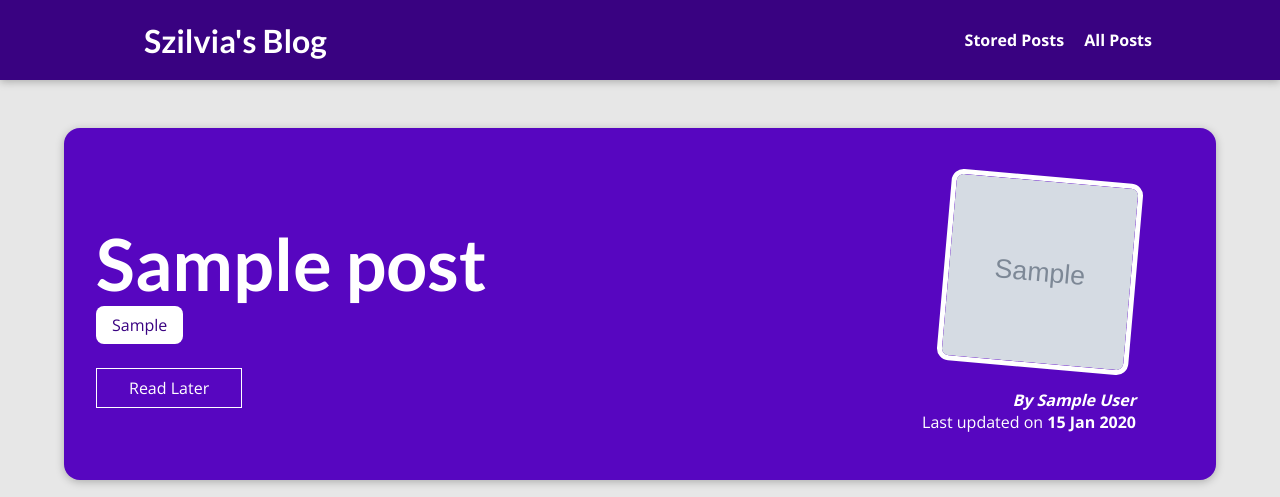
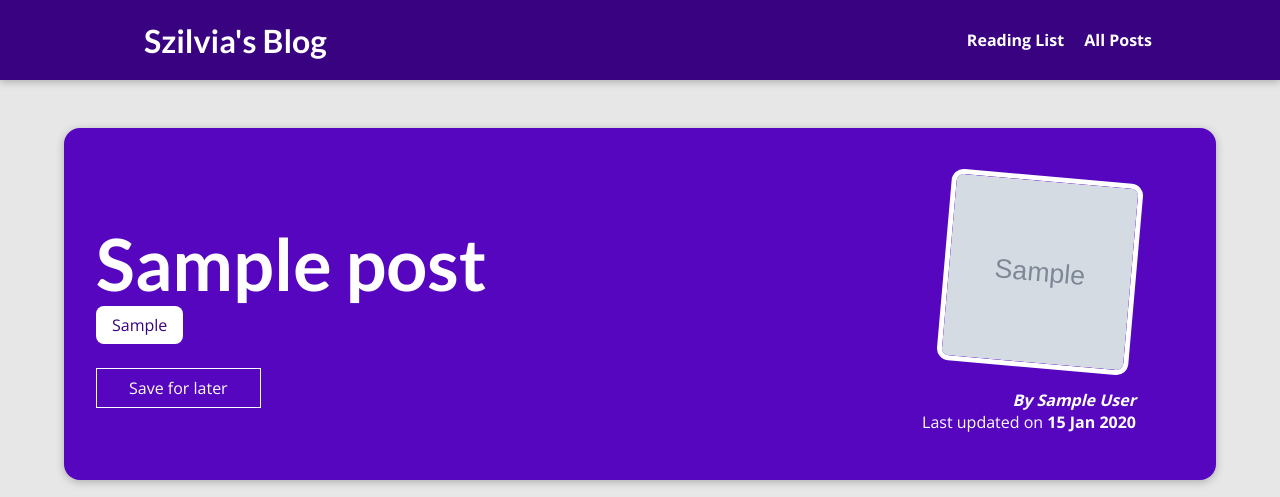
Before and after one commit to szilvia-csernus/blog_project, a Django app: a page that uses templates/base.html in a window 1280 px wide. Shown: the top 497 px of the page. Run offline with Django 3.2, Linux system fonts and the light colour scheme; tables that the repository leaves empty hold one stand-in row (values such as "Sample post"); grey boxes marked "Sample" are stand-in pictures.

Commit message:
add remove from reading list functionality

```diff
--- a/blog/templates/blog/post-detail.html
+++ b/blog/templates/blog/post-detail.html
@@ -29,7 +29,13 @@
         <form action="{% url 'read-later' %}" method="POST">
             {% csrf_token %}
             <input type="hidden" name="post_id" value="{{ post.id }}">
-            <button>Read Later</button>
+            <button>
+                {% if saved_for_later %}
+                    Remove from reading list
+                {% else %}
+                    Save for later
+                {% endif %}
+            </button>
         </form>
     </div>
     <article>
--- a/blog/views.py
+++ b/blog/views.py
@@ -42,13 +42,24 @@ class AllPostsView(ListView):
 
 
 class PostDetailView(View):
+    def is_stored_post(self, request, post_id):
+        stored_posts = request.session.get("stored_posts")
+        if stored_posts is None:
+            saved_for_later = False
+        else:
+            saved_for_later = post_id in stored_posts
+        return saved_for_later
+
     def get(self, request, slug):
         post = get_object_or_404(Post, slug=slug)
+
+
         context = {
           "post": post,
           "post_tags": post.tags.all(),
           "comment_form": CommentForm(),
-          "comments": post.comments.all().order_by("-id")
+          "comments": post.comments.all().order_by("-id"),
+          "saved_for_later": self.is_stored_post(request, post.id)
         }
         return render(request, "blog/post-detail.html", context)
 
@@ -68,7 +79,8 @@ class PostDetailView(View):
           "post": post,
           "post_tags": post.tags.all(),
           "comment_form": comment_form,
-          "comments": post.comments.all().order_by("-id")
+          "comments": post.comments.all().order_by("-id"),
+          "saved_for_later": self.is_stored_post(request, post.id)
         }
         return render(request, "blog/post-detail.html", context)
 
@@ -120,5 +132,8 @@ class ReadLaterView(View):
         if post_id not in stored_posts:
             stored_posts.append(post_id)
             request.session["stored_posts"] = stored_posts
+        else:
+            stored_posts.remove(post_id)
+            request.session["stored_posts"] = stored_posts
 
         return HttpResponseRedirect("/")
--- a/templates/base.html
+++ b/templates/base.html
@@ -14,7 +14,7 @@
     <header id="main-navigation">
         <h1><a href="{% url "starting-page" %}">Szilvia's Blog</a></h1>
         <nav>
-            <a href="{% url "read-later" %}">Stored Posts</a>
+            <a href="{% url "read-later" %}">Reading List</a>
             <a href="{% url "posts-page" %}">All Posts</a>
         </nav>
     </header>
```
